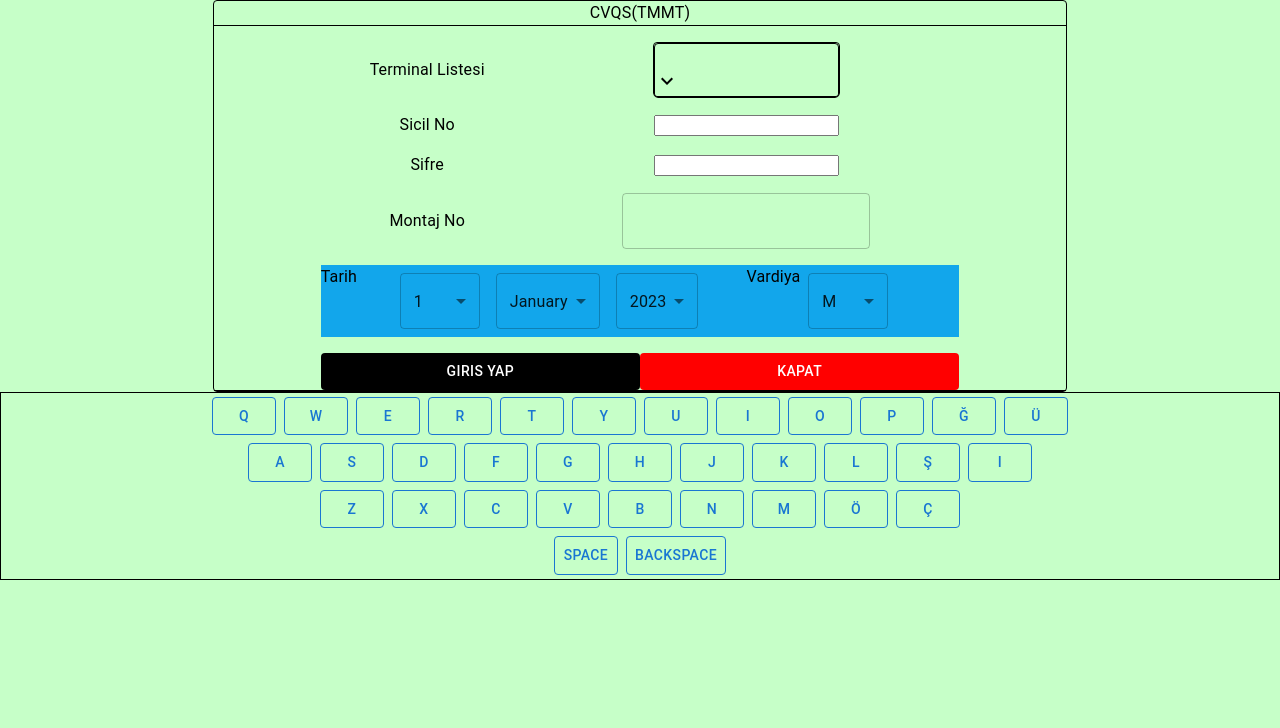
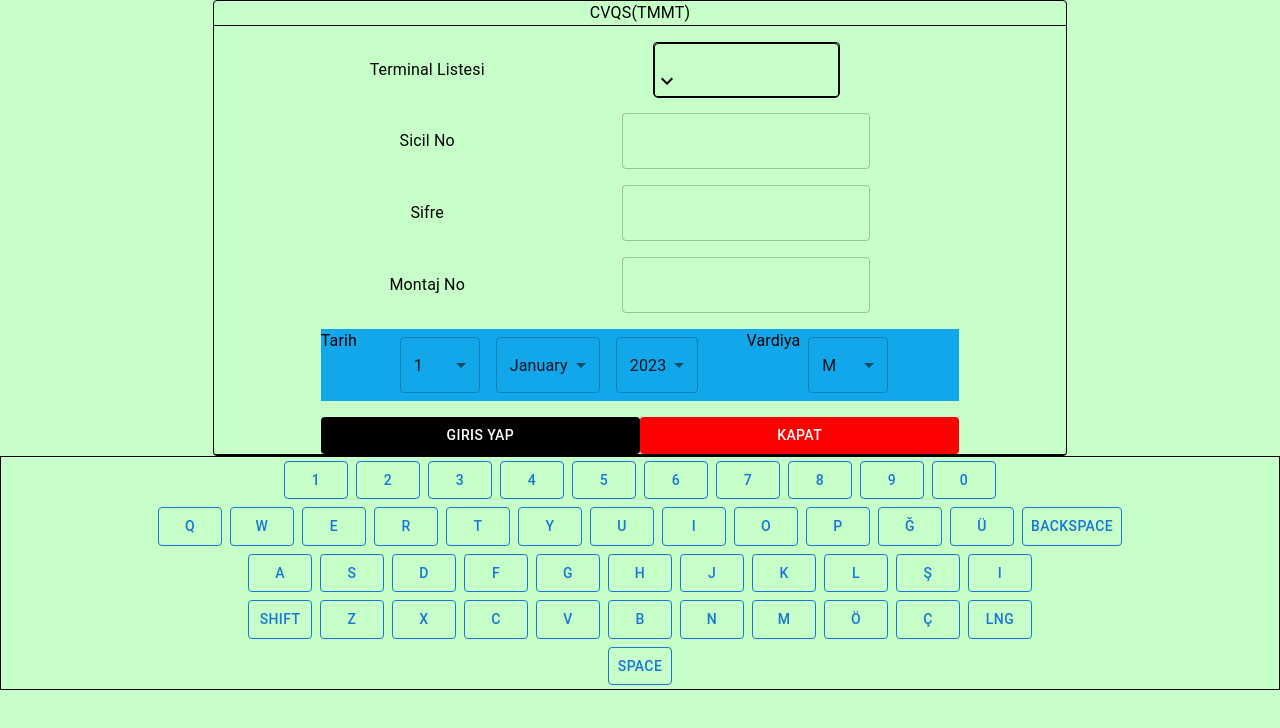
Before and after one commit to gizemsangur1/Toyota-Project, a React (Create React App) app: page /Login in a window 1280 px wide. Shown: the top 728 px of the page. Built offline with nearby package versions, Linux system fonts and the light colour scheme.

Commit message:
Sanal klavye fonksiyonlari olusturuldu

```diff
--- a/package.json
+++ b/package.json
@@ -31,6 +31,7 @@
     "react-redux": "^8.0.5",
     "react-router-dom": "^6.9.0",
     "react-scripts": "5.0.1",
+    "react-simple-keyboard": "^3.5.55",
     "react-svg": "^16.1.7",
     "react-tagsinput": "^3.20.0",
     "react-toastify": "^8.2.0",
--- /dev/null
+++ b/public/JsonFiles/Languages.json
@@ -0,0 +1,221 @@
+{
+  "turkish": [
+    [
+      { "value": "1" },
+      { "value": "2" },
+      { "value": "3" },
+      { "value": "4" },
+      { "value": "5" },
+      { "value": "6" },
+      { "value": "7" },
+      { "value": "8" },
+      { "value": "9" },
+      { "value": "0" }
+    ],
+    [
+      { "value": "q" },
+      { "value": "w" },
+      { "value": "e" },
+      { "value": "r" },
+      { "value": "t" },
+      { "value": "y" },
+      { "value": "u" },
+      { "value": "ı" },
+      { "value": "o" },
+      { "value": "p" },
+      { "value": "ğ" },
+      { "value": "ü" },
+      { "value": "BACKSPACE" }
+    ],
+    [
+      { "value": "a" },
+      { "value": "s" },
+      { "value": "d" },
+      { "value": "f" },
+      { "value": "g" },
+      { "value": "h" },
+      { "value": "j" },
+      { "value": "k" },
+      { "value": "l" },
+      { "value": "ş" },
+      { "value": "i" }
+    ],
+    [
+      { "value": "SHIFT" },
+      { "value": "z" },
+      { "value": "x" },
+      { "value": "c" },
+      { "value": "v" },
+      { "value": "b" },
+      { "value": "n" },
+      { "value": "m" },
+      { "value": "ö" },
+      { "value": "ç" },
+      { "value": "LNG" }
+    ]
+  ],
+  "english": [
+    [
+      { "value": "1" },
+      { "value": "2" },
+      { "value": "3" },
+      { "value": "4" },
+      { "value": "5" },
+      { "value": "6" },
+      { "value": "7" },
+      { "value": "8" },
+      { "value": "9" },
+      { "value": "0" }
+    ],
+    [
+      { "value": "q" },
+      { "value": "w" },
+      { "value": "e" },
+      { "value": "r" },
+      { "value": "t" },
+      { "value": "y" },
+      { "value": "u" },
+      { "value": "i" },
+      { "value": "o" },
+      { "value": "p" },
+      { "value": "BACKSPACE" }
+    ],
+    [
+      { "value": "a" },
+      { "value": "s" },
+      { "value": "d" },
+      { "value": "f" },
+      { "value": "g" },
+      { "value": "h" },
+      { "value": "j" },
+      { "value": "k" },
+      { "value": "l" }
+    ],
+    [
+      { "value": "SHIFT" },
+      { "value": "z" },
+      { "value": "x" },
+      { "value": "c" },
+      { "value": "v" },
+      { "value": "b" },
+      { "value": "n" },
+      { "value": "m" },
+      { "value": "LNG" }
+    ]
+  ],
+  "french": [
+    [
+      { "value": "1" },
+      { "value": "2" },
+      { "value": "3" },
+      { "value": "4" },
+      { "value": "5" },
+      { "value": "6" },
+      { "value": "7" },
+      { "value": "8" },
+      { "value": "9" },
+      { "value": "0" }
+    ],
+    [
+      { "value": "A" },
+      { "value": "Z" },
+      { "value": "E" },
+      { "value": "R" },
+      { "value": "T" },
+      { "value": "Y" },
+      { "value": "U" },
+      { "value": "I" },
+      { "value": "O" },
+      { "value": "P" },
+      { "value": "BACKSPACE" }
+    ],
+    [
+      { "value": "Q" },
+      { "value": "S" },
+      { "value": "D" },
+      { "value": "F" },
+      { "value": "G" },
+      { "value": "H" },
+      { "value": "J" },
+      { "value": "K" },
+      { "value": "L" },
+      { "value": "M" },
+      { "value": "LNG" }
+    ],
+    [
+      { "value": "SHIFT" },
+      { "value": "W" },
+      { "value": "X" },
+      { "value": "C" },
+      { "value": "V" },
+      { "value": "B" },
+      { "value": "N" },
+      { "value": "É" },
+      { "value": "È" },
+      { "value": "Ç" },
+      { "value": "À" }
+    ]
+  ],
+  "russian": [
+    [
+      { "value": "1" },
+      { "value": "2" },
+      { "value": "3" },
+      { "value": "4" },
+      { "value": "5" },
+      { "value": "6" },
+      { "value": "7" },
+      { "value": "8" },
+      { "value": "9" },
+      { "value": "0" }
+    ],
+    [
+      {
+        "value": "Й"
+      },
+      { "value": "Ц" },
+      { "value": "У" },
+      { "value": "К" },
+      { "value": "Е" },
+      { "value": "Н" },
+      { "value": "Г" },
+      { "value": "Ш" },
+      { "value": "Щ" },
+      { "value": "З" },
+      { "value": "Х" },
+      { "value": "Ъ" },
+      { "value": "BACKSPACE" }
+    ],
+    [
+      {
+        "value": "Ф"
+      },
+      { "value": "Ы" },
+      { "value": "В" },
+      { "value": "А" },
+      { "value": "П" },
+      { "value": "Р" },
+      { "value": "О" },
+      { "value": "Л" },
+      { "value": "Д" },
+      { "value": "Ж" },
+      { "value": "Э" },
+      { "value": "LNG" }
+    ],
+    [
+      { "value": "SHIFT" },
+      {
+        "value": "Я"
+      },
+      { "value": "Ч" },
+      { "value": "С" },
+      { "value": "М" },
+      { "value": "И" },
+      { "value": "Т" },
+      { "value": "Ь" },
+      { "value": "Б" },
+      { "value": "Ю" },
+      { "value": "Ё" }
+    ]
+  ]
+}
--- a/src/App.js
+++ b/src/App.js
@@ -5,11 +5,12 @@ import Terminals from "./pages/Terminals";
 import Login from "./pages/Login";
 import HataListeleme from "./pages/HataListeleme";
 import HataGiris from "./pages/HataGiris";
+import Keyboard from "./components/Keyboard";
 
 function App() {
   return (
 
-  <BrowserRouter>
+   <BrowserRouter>
       <Routes>
         <Route index element={<Terminals />} />
         <Route path="/Login" element={<Login />} />
--- a/src/components/Keyboard.js
+++ b/src/components/Keyboard.js
@@ -2,6 +2,7 @@ import React, { useState, useRef, useEffect } from "react";
 import { Button, Grid } from "@mui/material";
 import { Box } from "@mui/system";
 import PropTypes from "prop-types";
+import axios from "axios";
 function Item(props) {
   const { sx, ...other } = props;
   return (
@@ -9,7 +10,7 @@ function Item(props) {
       sx={{
         minWidth: 10,
         minHeight: 10,
-        margin:0.5,
+        margin: 0.5,
         fontSize: "0.875vw",
         fontWeight: "700",
         ...sx,
@@ -33,87 +34,56 @@ Item.propTypes = {
 };
 
 export default function Keyboard(props) {
+  const [language, setLanguage] = useState([]);
+  const [counter, setCounter] = useState(0);
 
+  useEffect(() => {
+    axios
+      .get("/JsonFiles/Languages.json")
+      .then((res) => {
+        setLanguage(res.data[Object.keys(res.data)[counter]]);
+      })
+      .catch((err) => console.log(err));
+  }, [counter]);
 
+  const [shift, setShift] = useState(false);
 
-   const handleDelete = () => {
+  /*KEYBOARD*/
 
-   props.onChange(props.input2Value.slice(0, -1));
-  };
+  const [inputValue, setInputValue] = useState("");
 
   const handleButtonClick = (value) => {
-    if (value === "Backspace") {
-       handleDelete();
+    if (value === "LNG") {
+      setCounter((counter + 1) % Object.keys(language).length);
+    }
+    else if (value === "BACKSPACE") {
+      props.setInputValue(inputValue.slice(0, inputValue.length-1));
+    }else if(value==="SPACE"){
+      props.setInputValue((inputValue) => inputValue + value);
+    }
+     else {
+      props.setInputValue((inputValue) => inputValue + value);
+    }
 
-    } else {
-      props.onChange(props.input2Value + value);
-
-    }
   };
 
 
-
-  const turkishkeys = [
-    [
-      { value: "q" },
-      { value: "w" },
-      { value: "e" },
-      { value: "r" },
-      { value: "t" },
-      { value: "y" },
-      { value: "u" },
-      { value: "ı" },
-      { value: "o" },
-      { value: "p" },
-      { value: "ğ" },
-      { value: "ü" },
-    ],
-    [
-      { value: "a" },
-      { value: "s" },
-      { value: "d" },
-      { value: "f" },
-      { value: "g" },
-      { value: "h" },
-      { value: "j" },
-      { value: "k" },
-      { value: "l" },
-      { value: "ş" },
-      { value: "i" },
-    ],
-    [
-      { value: "z" },
-      { value: "x" },
-      { value: "c" },
-      { value: "v" },
-      { value: "b" },
-      { value: "n" },
-      { value: "m" },
-      { value: "ö" },
-      { value: "ç" },
-    ],
-    { value: " ", label: "SPACE" },
-    { value: "Backspace", label: "BACKSPACE" },
-  ];
-
   return (
     <div>
- {/* <input type="text" ref={inputRef} value={inputValue} onKeyDown={handleKeyDown} /> */}
 
-       <Grid container sx={{border:1}}>
+      <Grid container sx={{ border: 1 }}>
+        {language.map((row) => (
           <Grid
             container
             flexDirection="row"
             sx={{
-
               display: "flex",
               alignItems: "center",
               justifyContent: "center",
             }}
           >
-          {turkishkeys[0].map((key) => (
-
-              <Item  key={key.value} flexDirection="row">
+            {row.map((key) => (
+              <Item key={key.value} flexDirection="row">
                 <Button
                   sx={{ border: 1, borderRadius: 1 }}
                   key={key.value}
@@ -122,70 +92,19 @@ export default function Keyboard(props) {
                   {key.value}
                 </Button>
               </Item>
-
             ))}
           </Grid>
+        ))}
         <Grid
           container
           flexDirection="row"
           sx={{
-
             display: "flex",
             alignItems: "center",
             justifyContent: "center",
           }}
         >
-          {turkishkeys[1].map((key) => (
-
-              <Item  key={key.value} flexDirection="row">
-                <Button
-                  sx={{ border: 1, borderRadius: 1 }}
-                  key={key.value}
-                  onClick={() => handleButtonClick(key.value)}
-                >
-                  {key.value}
-                </Button>
-              </Item>
-
-          ))}
-        </Grid>
-        <Grid
-          container
-          flexDirection="row"
-          sx={{
-
-            display: "flex",
-            alignItems: "center",
-            justifyContent: "center",
-          }}
-        >
-          {turkishkeys[2].map((key) => (
-
-              <Item  key={key.value} flexDirection="row">
-                <Button
-                  sx={{ border: 1, borderRadius: 1 }}
-                  key={key.value}
-                  onClick={() => handleButtonClick(key.value)}
-                >
-                  {key.value}
-                </Button>
-              </Item>
-
-          ))}
-        </Grid>
-        <Grid
-          container
-          flexDirection="row"
-          sx={{
-
-            display: "flex",
-            alignItems: "center",
-            justifyContent: "center",
-          }}
-        >
-
-
-         <Item>
+          <Item flexDirection="row">
             <Button
               sx={{ border: 1, borderRadius: 1 }}
               onClick={() => handleButtonClick(" ")}
@@ -193,19 +112,8 @@ export default function Keyboard(props) {
               SPACE
             </Button>
           </Item>
-        <Item>
-          <Button
-            sx={{ border: 1, borderRadius: 1 }}
-            onClick={() => handleButtonClick("Backspace")}
-          >
-            BACKSPACE
-          </Button>
-        </Item>
-
-
         </Grid>
       </Grid>
-
 
     </div>
   );
--- a/src/components/Loginto.js
+++ b/src/components/Loginto.js
@@ -13,8 +13,7 @@ import { Routes, Route, useNavigate } from "react-router-dom";
 import KeyboardArrowDownIcon from "@mui/icons-material/KeyboardArrowDown";
 import Keyboard from "./Keyboard";
 
-/* ikinci kod */
-
+/*LOGIN */
 export default function Loginto() {
   const [termlist, setTermlist] = useState("");
   const [termname, setTermname] = useState("");
@@ -90,30 +89,31 @@ export default function Loginto() {
       </MenuItem>
     );
   });
-  /*KLAVYE KODLARI */
-  const [input1Value, setInput1Value] = useState("");
-  const [input2Value, setInput2Value] = useState("");
+
+  /*IKINCI KOD */
+  const [inputValue1, setInputValue1] = useState("");
+  const [inputValue2, setInputValue2] = useState("");
+const[inputValue,setInputValue]=useState("");
+  const inputRef1 = useRef(null);
+  const inputRef2 = useRef(null);
   const [selectedInput, setSelectedInput] = useState(null);
 
-  const handleInput1Change = (event) => {
-    if (selectedInput === "input1") {
-      setInput1Value(event.target.value);
+  const handleInputChange = (message) => {
+    if(selectedInput==1){
+      setInputValue1(message);
+    }else{
+      setInputValue2(message);
     }
   };
 
-  const handleInput2Change = (event) => {
-    if (selectedInput === "input2") {
-      setInput2Value(event.target.value);
+  const handleDelete = () => {
+    if (selectedInput === 1) {
+      setInputValue1(inputValue1.slice(0, -1));
+      inputRef1.current.focus();
+    } else if (selectedInput === 2) {
+      setInputValue2(inputValue2.slice(0, -1));
+      inputRef2.current.focus();
     }
-  };
-
-  const handleInputFocus = (event) => {
-    setSelectedInput(event.target.name);
-    event.target.focus();
-  };
-
-  const handleDelete = () => {
-    setSelectedInput((prev) => prev.slice(0, -1));
   };
 
   const handleKeyDown = (event) => {
@@ -123,10 +123,15 @@ export default function Loginto() {
     if (isBackspace) {
       handleDelete();
     } else {
-      setSelectedInput((prev) => prev + key);
+      if (selectedInput === 1) {
+        setInputValue1(inputValue1 + key);
+        inputRef1.current.focus();
+      } else if (selectedInput === 2) {
+        setInputValue2(inputValue2 + key);
+        inputRef2.current.focus();
+      }
     }
   };
-
 
   return (
     <div>
@@ -216,18 +221,13 @@ export default function Loginto() {
                           justifyContent="center"
                           alignItems="center"
                         >
-                          {/* <TextField
+                          <TextField
                             type="text"
                             name="sicilno"
-                            onChange={formik.handleChange}
-                            ref={this.inputRef}
-                          /> */}
-                          <input
-                            type="text"
-                            name="input1"
-                            value={input1Value}
-                            onChange={handleInput1Change}
-                            onFocus={handleInputFocus}
+                            ref={inputRef1}
+                            value={inputValue1}
+                            onClick={() => setSelectedInput(1)}
+                            onKeyDown={handleKeyDown}
                           />
                         </Grid>
                       </Grid>
@@ -248,19 +248,15 @@ export default function Loginto() {
                           justifyContent="center"
                           alignItems="center"
                         >
-                          {/* <TextField
+                        <TextField
                             type="password"
                             name="sifre"
-                            onChange={formik.handleChange}
-                            value={formik.values.sifre}
-                          /> */}
-                          <input
-                            type="text"
-                            name="input2"
-                            value={input2Value}
-                            onChange={handleInput2Change}
-                            onFocus={handleInputFocus}
+                            ref={inputRef2}
+                            value={inputValue2}
+                            onClick={() => setSelectedInput(2)}
+                            onKeyDown={handleKeyDown}
                           />
+
                         </Grid>
                       </Grid>
                       <Grid container direction="row" sx={{ marginTop: 2 }}>
@@ -356,9 +352,10 @@ export default function Loginto() {
         </Grid>
         <Grid item xs={2}></Grid>
         <Keyboard
-          inputValue={input2Value}
-          onKeyDown={handleKeyDown}
-          onChange={setSelectedInput}
+          handleKeyDown={handleKeyDown}
+          setInputValue={handleInputChange}
+          handleDelete={handleDelete}
+
         />
       </Grid>
     </div>
```
Also changed, not shown: 1 other file (tests, documents, lock files or other folders). Lines whose indentation alone changed are shown as unchanged.
